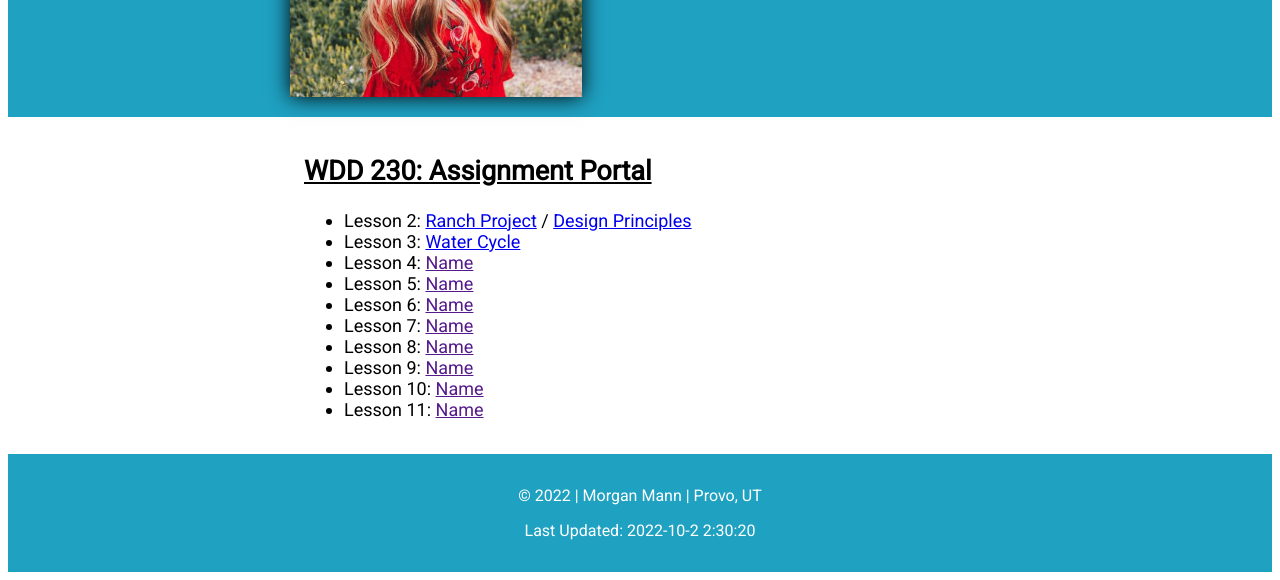
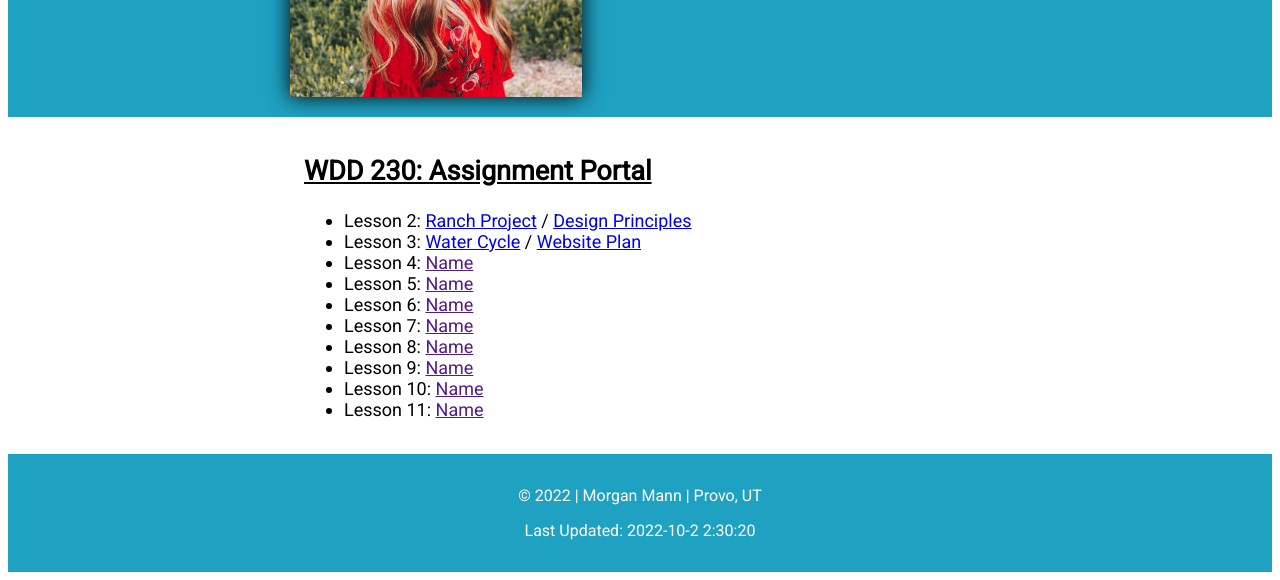
Before and after one commit to morganmann4/wdd230, a plain HTML site: page index.html in a window 1280 px wide. Shown: the part 227-807 px from the top of the page. Drawn offline with Linux system fonts and the light colour scheme.

Commit message:
hw page update

```diff
--- a/index.html
+++ b/index.html
@@ -26,7 +26,7 @@
         <h2>WDD 230: Assignment Portal</h2>
         <ul>
             <li>Lesson 2: <a href="ranch/">Ranch Project</a> / <a href="lesson2/design-principles.html">Design Principles</a></li>
-            <li>Lesson 3: <a href="water_cycle/">Water Cycle</a></li>
+            <li>Lesson 3: <a href="water_cycle/">Water Cycle</a> / <a href="lesson3/index.html">Website Plan</a></li>
             <li>Lesson 4: <a href="">Name</a></li>
             <li>Lesson 5: <a href="">Name</a></li>
             <li>Lesson 6: <a href="">Name</a></li>
```
